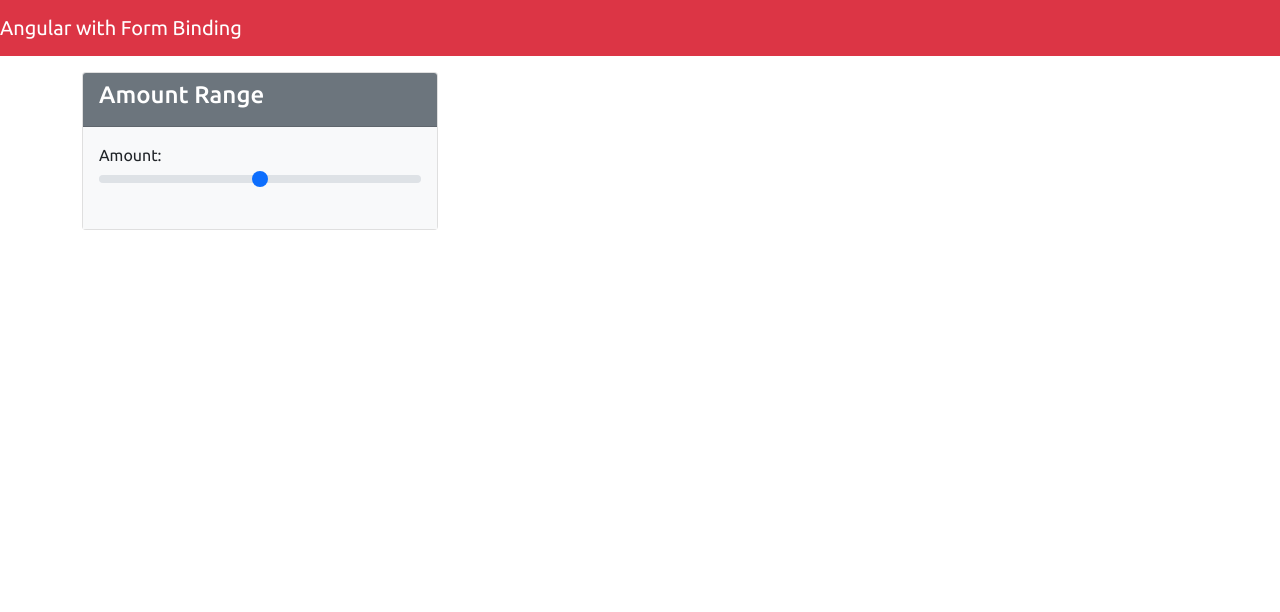
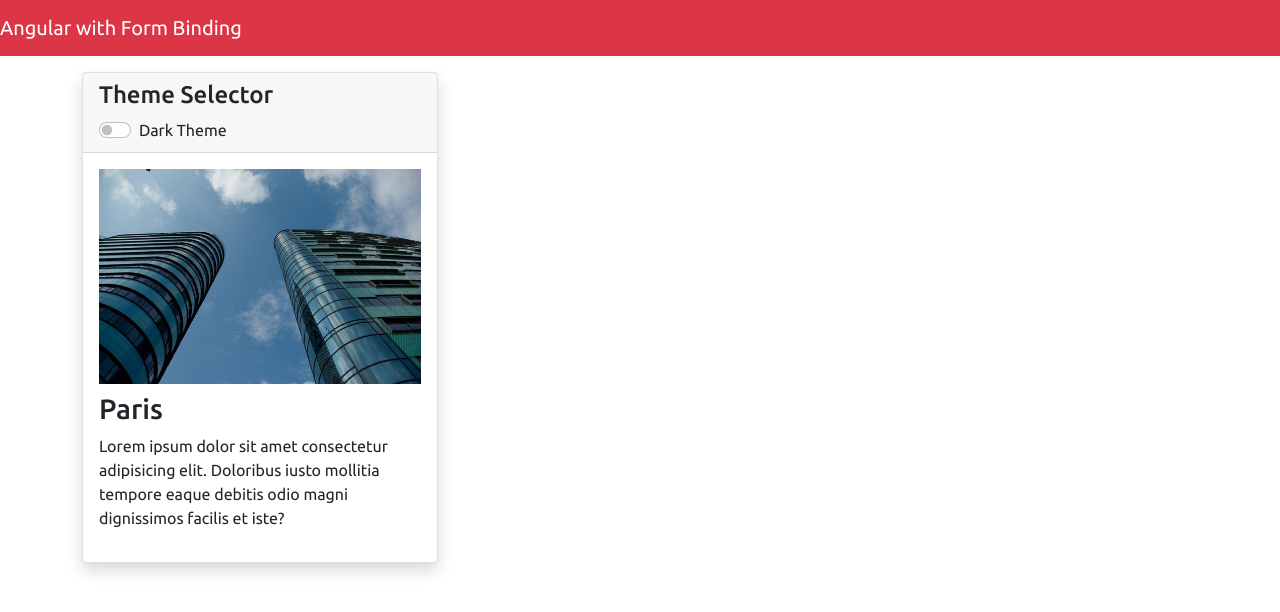
Before and after one commit to OyewoleOni/Angular-Refresh, an Angular app: page / in a window 1280 px wide. Shown: the top 612 px of the page. Built offline with nearby package versions, Linux system fonts and the light colour scheme.

Commit message:
Setting up forms theme selector

```diff
--- a/src/app/app.component.html
+++ b/src/app/app.component.html
@@ -10,4 +10,5 @@
 <!-- <app-change-username-auto></app-change-username-auto> -->
 <!-- <app-sms-app></app-sms-app> -->
 <!-- <app-show-password></app-show-password> -->
-<app-amount-range></app-amount-range>
+<!-- <app-amount-range></app-amount-range> -->
+<app-theme></app-theme>
--- a/src/app/app.module.ts
+++ b/src/app/app.module.ts
@@ -13,7 +13,8 @@ import { ChangeUsernameComponent } from './components/change-username/change-use
 import { ChangeUsernameAutoComponent } from './components/change-username-auto/change-username-auto.component';
 import { SmsAppComponent } from './components/sms-app/sms-app.component';
 import { ShowPasswordComponent } from './components/show-password/show-password.component';
-import { AmountRangeComponent } from './components/amount-range/amount-range.component'
+import { AmountRangeComponent } from './components/amount-range/amount-range.component';
+import { ThemeComponent } from './components/theme/theme.component'
 
 @NgModule({
   declarations: [
@@ -27,7 +28,8 @@ import { AmountRangeComponent } from './components/amount-range/amount-range.com
     ChangeUsernameAutoComponent,
     SmsAppComponent,
     ShowPasswordComponent,
-    AmountRangeComponent
+    AmountRangeComponent,
+    ThemeComponent
   ],
   imports: [
     BrowserModule,
--- /dev/null
+++ b/src/app/components/theme/theme.component.html
@@ -0,0 +1,23 @@
+
+<section class="mt-3">
+    <div class="container">
+        <div class="row">
+            <div class="col-md-4">
+                <div class="card shadow">
+                    <div class="card-header" [class.bg-dark]="darkTheme" [class.text-white]="darkTheme">
+                       <p class="h4">Theme Selector</p>
+                       <div class="form-check form-switch">
+                            <input name="darkTheme" [(ngModel)]="darkTheme" class="form-check-input" type="checkbox" id="flexSwitchCheckDefault">
+                            <label class="form-check-label" for="flexSwitchCheckDefault">Dark Theme</label>
+                       </div>
+                    </div>
+                    <div class="card-body" [class.bg-dark]="darkTheme" [class.text-white]="darkTheme">
+                      <img src="assets/img/card_1.jpg" alt="" class="img-fluid"/>
+                      <p class="h3 mt-2">Paris</p>
+                      <p>Lorem ipsum dolor sit amet consectetur adipisicing elit. Doloribus iusto mollitia tempore eaque debitis odio magni dignissimos facilis et iste?</p>
+                    </div>
+                </div>
+            </div>
+        </div>
+    </div>
+</section>
--- /dev/null
+++ b/src/app/components/theme/theme.component.ts
@@ -0,0 +1,16 @@
+import { Component, OnInit } from '@angular/core';
+
+@Component({
+  selector: 'app-theme',
+  templateUrl: './theme.component.html',
+  styleUrls: ['./theme.component.css']
+})
+export class ThemeComponent implements OnInit {
+
+  public darkTheme:boolean = false;
+  constructor() { }
+
+  ngOnInit(): void {
+  }
+
+}
```
Also changed, not shown: src/app/components/theme/theme.component.css (added), 1 other file (tests, documents, lock files or other folders).
